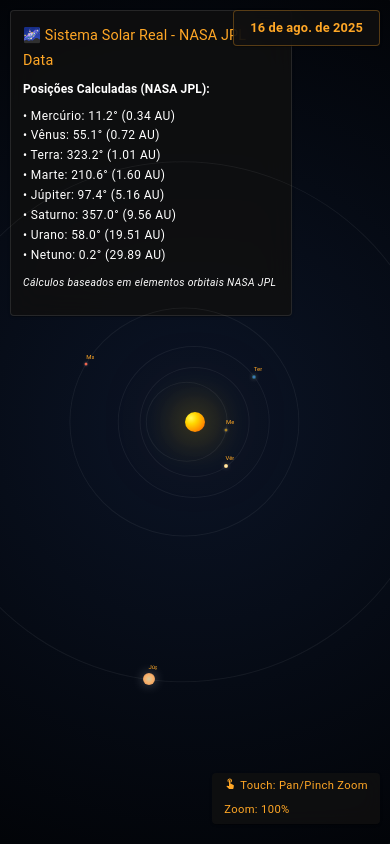
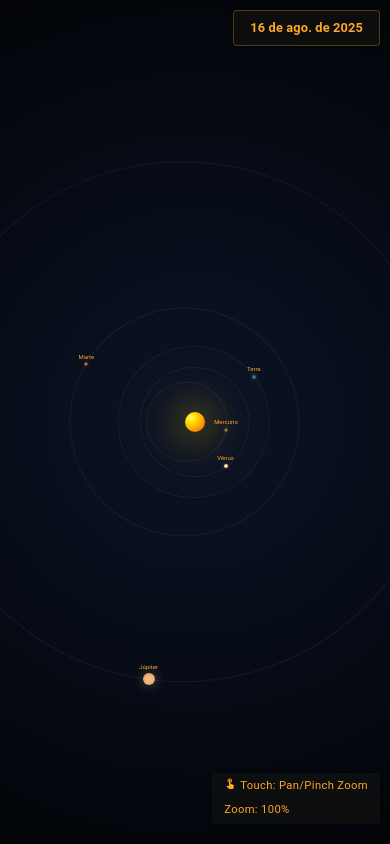
Before and after one commit to GuiXvier/Solar-Sistem-Orbits, a React (Vite) app in the folder solar-sistem/: page / in a window 390 px wide. Built offline with nearby package versions, Linux system fonts and the light colour scheme.

Commit message:
style: melhor-visualizacao-mobile

```diff
--- a/solar-sistem/src/SolarSistem.jsx
+++ b/solar-sistem/src/SolarSistem.jsx
@@ -175,7 +175,12 @@ const Planet = ({ planetKey, data, speed, onPlanetHover, onPlanetLeave }) => {
                 color: theme.palette.warning.main,
                 pointerEvents: 'none',
                 zIndex: 100,
+                whiteSpace: 'nowrap', // Impede quebra de linha
                 '& .MuiChip-label': {
+                  px: isMobile ? 1 : 1, // Aumentado o padding em mobile
+                  py: 0,
+                  overflow: 'visible', // Permite texto completo
+                  textOverflow: 'unset' // Remove truncamento
                 }
               }}
             />
@@ -695,7 +700,8 @@ const SolarSystem = () => {
           ...(isMobile && {
             maxHeight: '40vh',
             overflow: 'auto'
-          })
+          }),
+          visibility: isMobile ? 'hidden' : 'visible'
         }}
       >
         <CardContent sx={{ p: isMobile ? 1.5 : 2 }}>
@@ -755,7 +761,7 @@ const SolarSystem = () => {
           backgroundColor: alpha(theme.palette.common.black, 0.85),
           color: theme.palette.warning.main,
           border: `1px solid ${alpha(theme.palette.warning.main, 0.3)}`,
-          backdropFilter: 'blur(10px)'
+          backdropFilter: 'blur(10px)',
         }}
       >
         <Typography
```
